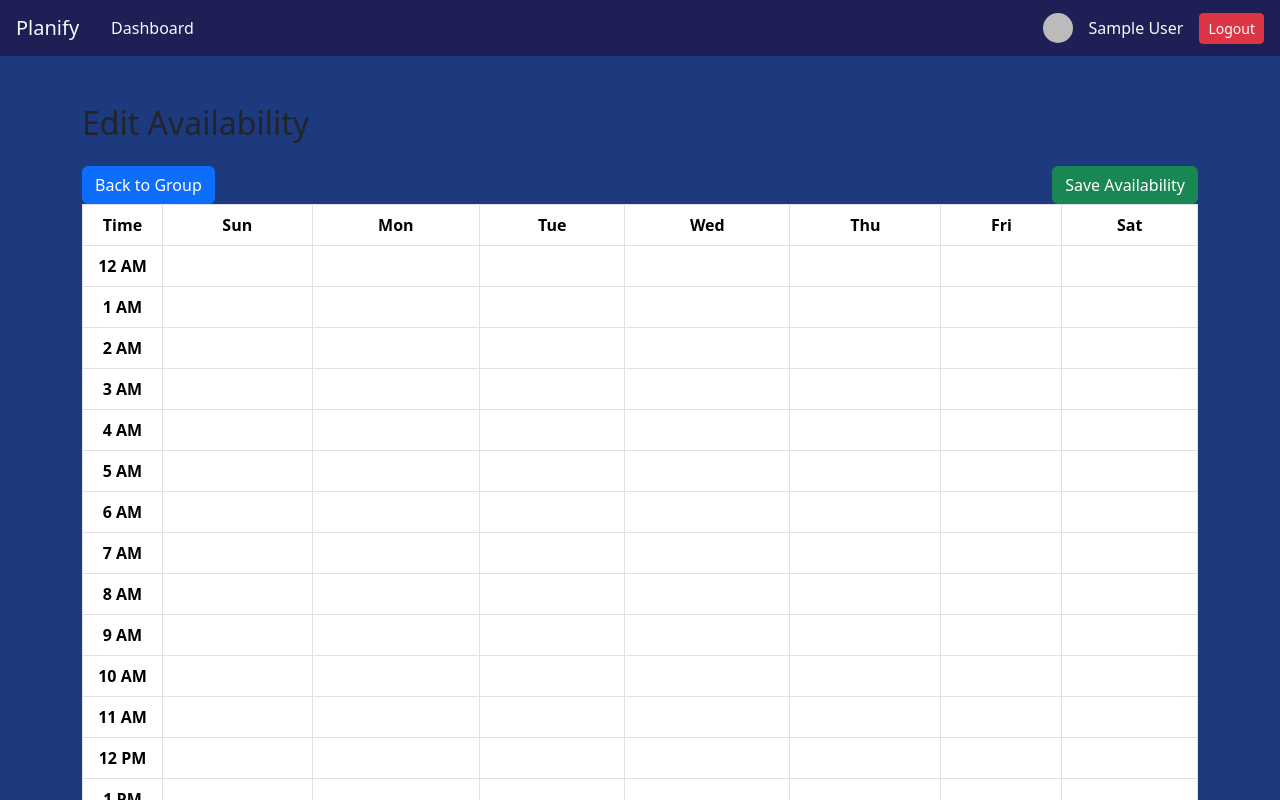
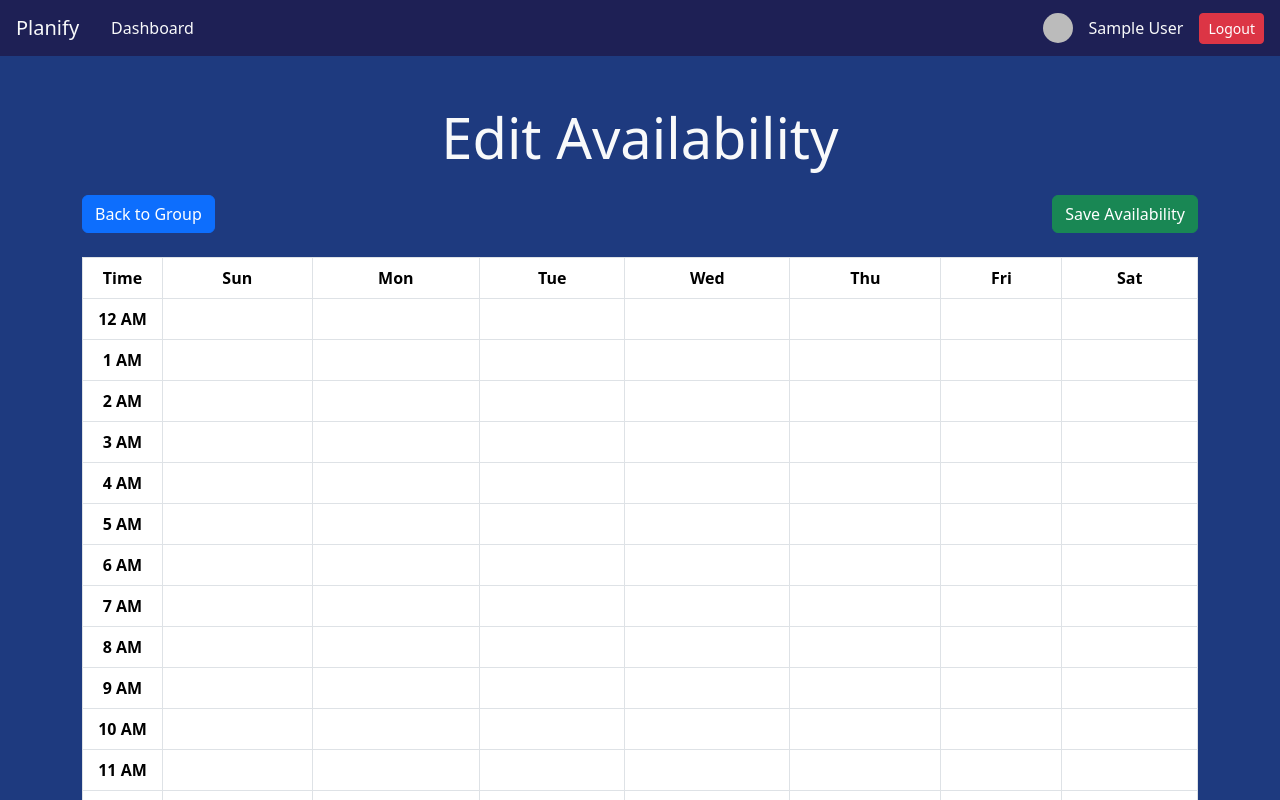
Before and after one commit to ParthP22/Planify, a Next.js app in the folder planify/: page /group/1/availability in a window 1280 px wide. Shown: the top 800 px of the page. Built offline with nearby package versions, Linux system fonts and the light colour scheme; no server answers; the database is empty; sample sign-in values are in the browser's storage.

Commit message:
refactor: added some margins and paddings on the availability page

```diff
--- a/planify/src/app/group/[groupId]/availability/page.tsx
+++ b/planify/src/app/group/[groupId]/availability/page.tsx
@@ -130,9 +130,9 @@ export default function AvailabilityPage() {
 
     return (
         <div className="page-bg">
-            <div className="container pt-5">
+            <div className="container pt-5 pb-1">
 
-                <h2 className="mb-4">Edit Availability</h2>
+                <h2 className="mb-4 display-4 text-center text-light">Edit Availability</h2>
 
                 <div className="d-flex justify-content-between">
                     <button className="btn btn-primary" onClick={() => router.push(`/group/${groupId}`)}>
@@ -145,7 +145,7 @@ export default function AvailabilityPage() {
                 </div>
 
                 {/* Availability Grid */}
-                <table className="table table-bordered text-center">
+                <table className="table table-bordered text-center mt-4">
                     <thead>
                         <tr>
                             <th>Time</th>
```
